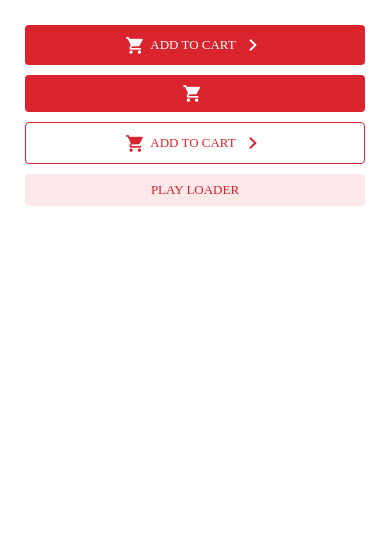
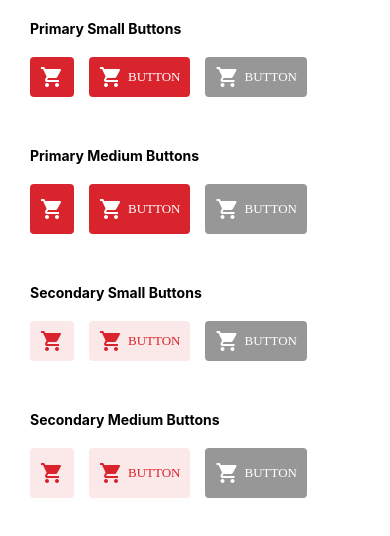
Before and after one commit to VivekMoglix/Form-React-Native, a React Native app: screen / in a window 390 px wide. Shown: the top 536 px of the page. Built offline with nearby package versions, Linux system fonts and the light colour scheme.

Commit message:
[Button Component Changes]

```diff
--- a/App.js
+++ b/App.js
@@ -1,63 +1,15 @@
 import React, {useState} from 'react';
 import Button from './src/components/CustomButton';
-import {View} from 'react-native';
+import {SafeAreaView, TouchableOpacity, View} from 'react-native';
 import MatIcon from 'react-native-vector-icons/MaterialCommunityIcons';
 import colors from './src/constants/colors';
+import Form from './src/container/Form';
 
 export default function App() {
   const [isLoading, setIsLoading] = useState(false);
   return (
-    <View
-      style={{
-        backgroundColor: 'white',
-        padding: 25,
-      }}>
-      <Button
-        isLoading={isLoading}
-        label="Add to Cart"
-        isLabelUppercase
-        theme="primary"
-        disabled={isLoading}
-        leftIcon={<MatIcon name="cart" color={colors.white} size={20} />}
-        rightIcon={
-          <MatIcon name="chevron-right" color={colors.white} size={24} />
-        }
-      />
-      <Button
-        isLoading={isLoading}
-        withLabel={false}
-        isLabelUppercase
-        theme="primary"
-        disabled={isLoading}
-        leftIcon={<MatIcon name="cart" color={colors.white} size={20} />}
-        buttonStyle={{marginVertical: 10}}
-      />
-      <Button
-        variant="outlined"
-        isLoading={isLoading}
-        label="Add to Cart"
-        isLabelUppercase
-        theme="secondary"
-        disabled={isLoading}
-        leftIcon={
-          <MatIcon name="cart" color={colors.RedThemeColor} size={20} />
-        }
-        rightIcon={
-          <MatIcon
-            name="chevron-right"
-            color={colors.RedThemeColor}
-            size={24}
-          />
-        }
-        buttonStyle={{marginBottom: 10}}
-      />
-      <Button
-        onPress={() => setIsLoading(!isLoading)}
-        size="small"
-        label="Play Loader"
-        isLabelUppercase
-        theme="secondary"
-      />
-    </View>
+    <SafeAreaView style={{flex: 1}}>
+      <Form />
+    </SafeAreaView>
   );
 }
--- a/src/components/CustomButton/index.tsx
+++ b/src/components/CustomButton/index.tsx
@@ -37,6 +37,7 @@ export interface ButtonProps extends NativeTouchableProps {
   theme?: 'primary' | 'secondary' | 'black-white';
   alignRightIconEnd?: boolean;
   disabledColor?: string;
+  buttonSize?: 'small' | 'medium';
 }
 
 const Button: React.FC<ButtonProps> = ({
@@ -51,7 +52,7 @@ const Button: React.FC<ButtonProps> = ({
   textStyles,
   loaderPosition = 'leading',
   disabled = false,
-  disabledColor = DefaultAppColors.ProductBorderColor,
+  disabledColor = DefaultAppColors.lightGrayText,
   loaderColor = variant == 'filled'
     ? DefaultAppColors.white
     : disabled
@@ -61,8 +62,9 @@ const Button: React.FC<ButtonProps> = ({
   rightIcon,
   buttonStyle,
   isLabelUppercase = false,
-  theme = 'secondary',
+  theme = 'primary',
   alignRightIconEnd = false,
+  buttonSize = 'small',
   ...rest
 }) => {
   const [textWidth, setTextWidth] = useState(0);
@@ -91,6 +93,7 @@ const Button: React.FC<ButtonProps> = ({
       disabled={disabled}
       style={[
         {
+          height: buttonSize == 'small' ? 40 : buttonSize == 'medium' ? 50 : 40,
           alignItems: 'center',
           justifyContent: 'center',
           borderWidth: variant === 'outlined' ? 1 : 0,
@@ -102,7 +105,7 @@ const Button: React.FC<ButtonProps> = ({
                 ? disabledColor
                 : DefaultAppColors.RedThemeColor
               : DefaultAppColors.PrimaryTextColor,
-          padding: 8,
+          paddingHorizontal: 10,
           flexDirection: 'row',
           borderRadius: 4,
           backgroundColor:
@@ -118,15 +121,11 @@ const Button: React.FC<ButtonProps> = ({
         },
         buttonStyle,
       ]}>
-      <View
-        style={{
-          flexDirection: 'row',
-          alignItems: 'center',
-          justifyContent: 'center',
-        }}>
       {isLoading
         ? null
-          : LeftIcon && <View style={{marginRight: 5}}>{LeftIcon}</View>}
+        : LeftIcon && (
+            <View style={{marginRight: withLabel ? 5 : 0}}>{LeftIcon}</View>
+          )}
       {isLoading ? (
         <ActivityIndicator
           style={{
@@ -162,8 +161,9 @@ const Button: React.FC<ButtonProps> = ({
       ) : null}
       {isLoading
         ? null
-          : RightIcon && <View style={{marginLeft: 5}}>{RightIcon}</View>}
-      </View>
+        : RightIcon && (
+            <View style={{marginLeft: withLabel ? 5 : 0}}>{RightIcon}</View>
+          )}
     </NativeTouchable>
   );
 };
--- a/src/components/CustomRadioButton/index.tsx
+++ b/src/components/CustomRadioButton/index.tsx
@@ -8,7 +8,7 @@ import {
   View,
   ViewStyle,
 } from 'react-native';
-import {colors} from '../../constants/colors';
+import DefaultAppColors from '../../constants/colors';
 
 export interface CustomRadioButtonProps extends NativeTouchableOpacityprops {
   isChecked?: boolean;
@@ -24,8 +24,8 @@ export interface CustomRadioButtonProps extends NativeTouchableOpacityprops {
 const CustomRadioButton: React.FC<CustomRadioButtonProps> = ({
   isChecked = false,
   label = 'Label',
-  uncheckedColor = colors.DEFAULT_BUTTON_DARK_GRAY,
-  checkedColor = colors.SELECTED_OPTION_COLOR,
+  uncheckedColor = DefaultAppColors.lightGrayText,
+  checkedColor = DefaultAppColors.blueShade,
   labelPosition = 'left',
   radioButtonShape = 'square',
   radioButtonType = 'color',
--- a/src/components/CustomSelect/CustomSelectDropdown.js
+++ b/src/components/CustomSelect/CustomSelectDropdown.js
@@ -1,5 +1,5 @@
 import {Modal, Text, TouchableOpacity, View} from 'react-native';
-import {colors} from '../../constants/colors';
+import colors from '../../constants/colors';
 import CustomTextInput from '../TextInput';
 import Icon from 'react-native-vector-icons/dist/MaterialIcons';
 import React, {useEffect, useMemo, useState} from 'react';
@@ -60,8 +60,8 @@ const CustomSelectDropdown = ({
               <Text
                 style={{
                   color: selectedValue.includes(value)
-                    ? colors.SELECTED_OPTION_COLOR
-                    : colors.UNSELECTED_OPTION_COLOR,
+                    ? colors.blueShade
+                    : colors.lightGrayText,
                 }}>
                 {value}
               </Text>
--- a/src/components/CustomSwitch/index.tsx
+++ b/src/components/CustomSwitch/index.tsx
@@ -8,7 +8,7 @@ import {
   ViewStyle,
   TextStyle,
 } from 'react-native';
-import {colors} from '../../constants/colors';
+import colors from '../../constants/colors';
 
 export interface SwitchProps extends NativeSwitchProps {
   label?: string;
@@ -21,6 +21,7 @@ export interface SwitchProps extends NativeSwitchProps {
         true?: string | null | undefined;
       }
     | undefined;
+  labelStyles?: StyleProp<TextStyle>;
 }
 
 const Switch: React.FC<SwitchProps> = ({
@@ -28,7 +29,7 @@ const Switch: React.FC<SwitchProps> = ({
   labelPosition = 'leading',
   style,
   containerStyles,
-  trackColor = {false: colors.buttonDarkGray, true: colors.buttonDarkGray},
+  trackColor = {false: colors.lightGrayText, true: colors.RedThemeColor},
   labelStyles,
   ...rest
 }) => {
--- a/src/container/Form/index.js
+++ b/src/container/Form/index.js
@@ -1,13 +1,13 @@
 import {Text, TouchableOpacity, View} from 'react-native';
 import CustomTextInput from '../../components/TextInput';
 import React, {useState} from 'react';
-import CustomButton from '../../components/CustomButton';
-import Icon from 'react-native-vector-icons/dist/MaterialIcons';
 import CustomSwitch from '../../components/CustomSwitch';
 import CustomPopup from '../../components/CustomPopup';
 import CustomRadioButton from '../../components/CustomRadioButton';
-import {colors} from '../../constants/colors';
+import colors from '../../constants/colors';
 import CustomSelect from '../../components/CustomSelect';
+import Button from '../../components/CustomButton';
+import MatIcon from 'react-native-vector-icons/MaterialCommunityIcons';
 
 const dummyArr = [
   'one',
@@ -30,43 +30,132 @@ export default function Form() {
   const [textValue, setTextValue] = useState('');
 
   return (
-    <View style={{flex: 1}}>
-      <CustomTextInput
-        inputContainerStyles={{marginBottom: 30}}
-        value={textValue}
-        onChangeText={setTextValue}
+    <View style={{flex: 1, marginHorizontal: 30, marginVertical: 20}}>
+      <Text style={{fontWeight: 'bold', fontSize: 14, color: colors.black}}>
+        Primary Small Buttons
+      </Text>
+      <View
+        style={{flexDirection: 'row', alignItems: 'center', marginBottom: 30}}>
+        <Button
+          isLoading={isLoading}
+          disabled={isLoading}
+          withLabel={false}
+          isLabelUppercase
+          leftIcon={<MatIcon name="cart" size={24} color={colors.white} />}
+          buttonStyle={{marginVertical: 20}}
         />
-      <CustomButton />
-      <CustomSwitch
-        containerStyle={{marginTop: 20}}
-        value={isSwitchActive}
-        thumbColor={
-          isSwitchActive
-            ? colors.SELECTED_OPTION_COLOR
-            : colors.UNSELECTED_OPTION_COLOR
+        <Button
+          onPress={() => setIsLoading(!isLoading)}
+          isLabelUppercase
+          leftIcon={<MatIcon name="cart" size={24} color={colors.white} />}
+          buttonStyle={{marginVertical: 20, marginHorizontal: 15}}
+        />
+        <Button
+          disabled={true}
+          onPress={() => setIsLoading(!isLoading)}
+          isLabelUppercase
+          leftIcon={<MatIcon name="cart" size={24} color={colors.white} />}
+          buttonStyle={{marginVertical: 20}}
+        />
+      </View>
+      <Text style={{fontWeight: 'bold', fontSize: 14, color: colors.black}}>
+        Primary Medium Buttons
+      </Text>
+      <View
+        style={{flexDirection: 'row', alignItems: 'center', marginBottom: 30}}>
+        <Button
+          buttonSize="medium"
+          isLoading={isLoading}
+          withLabel={false}
+          isLabelUppercase
+          leftIcon={<MatIcon name="cart" size={24} color={colors.white} />}
+          buttonStyle={{marginVertical: 20}}
+        />
+        <Button
+          buttonSize="medium"
+          onPress={() => setIsLoading(!isLoading)}
+          isLabelUppercase
+          leftIcon={<MatIcon name="cart" size={24} color={colors.white} />}
+          buttonStyle={{marginVertical: 20, marginHorizontal: 15}}
+        />
+        <Button
+          disabled={true}
+          buttonSize="medium"
+          onPress={() => setIsLoading(!isLoading)}
+          isLabelUppercase
+          leftIcon={<MatIcon name="cart" size={24} color={colors.white} />}
+          buttonStyle={{marginVertical: 20}}
+        />
+      </View>
+      <Text style={{fontWeight: 'bold', fontSize: 14, color: colors.black}}>
+        Secondary Small Buttons
+      </Text>
+      <View
+        style={{
+          flexDirection: 'row',
+          alignItems: 'center',
+          marginBottom: 30,
+        }}>
+        <Button
+          theme="secondary"
+          withLabel={false}
+          isLabelUppercase
+          leftIcon={
+            <MatIcon name="cart" size={24} color={colors.RedThemeColor} />
           }
-        onValueChange={() => setIsSwitchActive(!isSwitchActive)}
+          buttonStyle={{marginVertical: 20}}
         />
-      <CustomRadioButton
-        isChecked={isChecked}
-        radioButtonType="icon"
-        onPress={() => setIsChecked(!isChecked)}
+        <Button
+          theme="secondary"
+          isLabelUppercase
+          leftIcon={
+            <MatIcon name="cart" size={24} color={colors.RedThemeColor} />
+          }
+          buttonStyle={{marginVertical: 20, marginHorizontal: 15}}
         />
-      <CustomPopup
-        position="bottom-right"
-        message="your custom message is here"
-        timer={3000}
+        <Button
+          disabled={true}
+          isLabelUppercase
+          leftIcon={<MatIcon name="cart" size={24} color={colors.white} />}
+          buttonStyle={{marginVertical: 20}}
         />
-      <CustomSelect
-        withSearch={true}
-        containerStyles={{marginTop: 20}}
-        multiple={false}
-        label="Custom Select"
-        data={dummyArr}
-        onSelectItem={(selectedItem, index) => {
-          setSelectedValue(selectedItem);
-        }}
+      </View>
+      <Text style={{fontWeight: 'bold', fontSize: 14, color: colors.black}}>
+        Secondary Medium Buttons
+      </Text>
+      <View
+        style={{
+          flexDirection: 'row',
+          alignItems: 'center',
+          marginBottom: 30,
+        }}>
+        <Button
+          buttonSize="medium"
+          theme="secondary"
+          withLabel={false}
+          isLabelUppercase
+          leftIcon={
+            <MatIcon name="cart" size={24} color={colors.RedThemeColor} />
+          }
+          buttonStyle={{marginVertical: 20}}
         />
+        <Button
+          buttonSize="medium"
+          theme="secondary"
+          isLabelUppercase
+          leftIcon={
+            <MatIcon name="cart" size={24} color={colors.RedThemeColor} />
+          }
+          buttonStyle={{marginVertical: 20, marginHorizontal: 15}}
+        />
+        <Button
+          buttonSize="medium"
+          disabled={true}
+          isLabelUppercase
+          leftIcon={<MatIcon name="cart" size={24} color={colors.white} />}
+          buttonStyle={{marginVertical: 20}}
+        />
+      </View>
     </View>
   );
 }
```
Also changed, not shown: src/components/CustomSelect/index.tsx (+4 -6 lines). Lines whose indentation alone changed are shown as unchanged.
